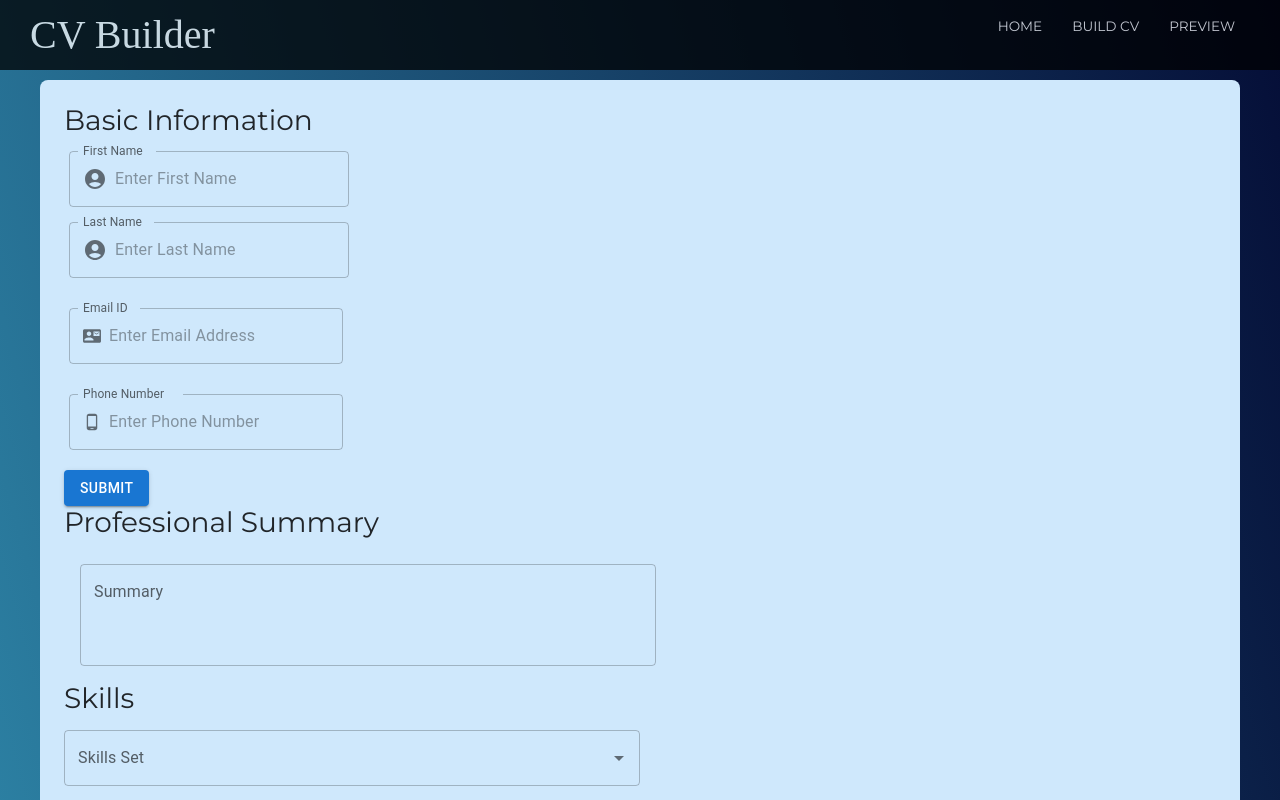
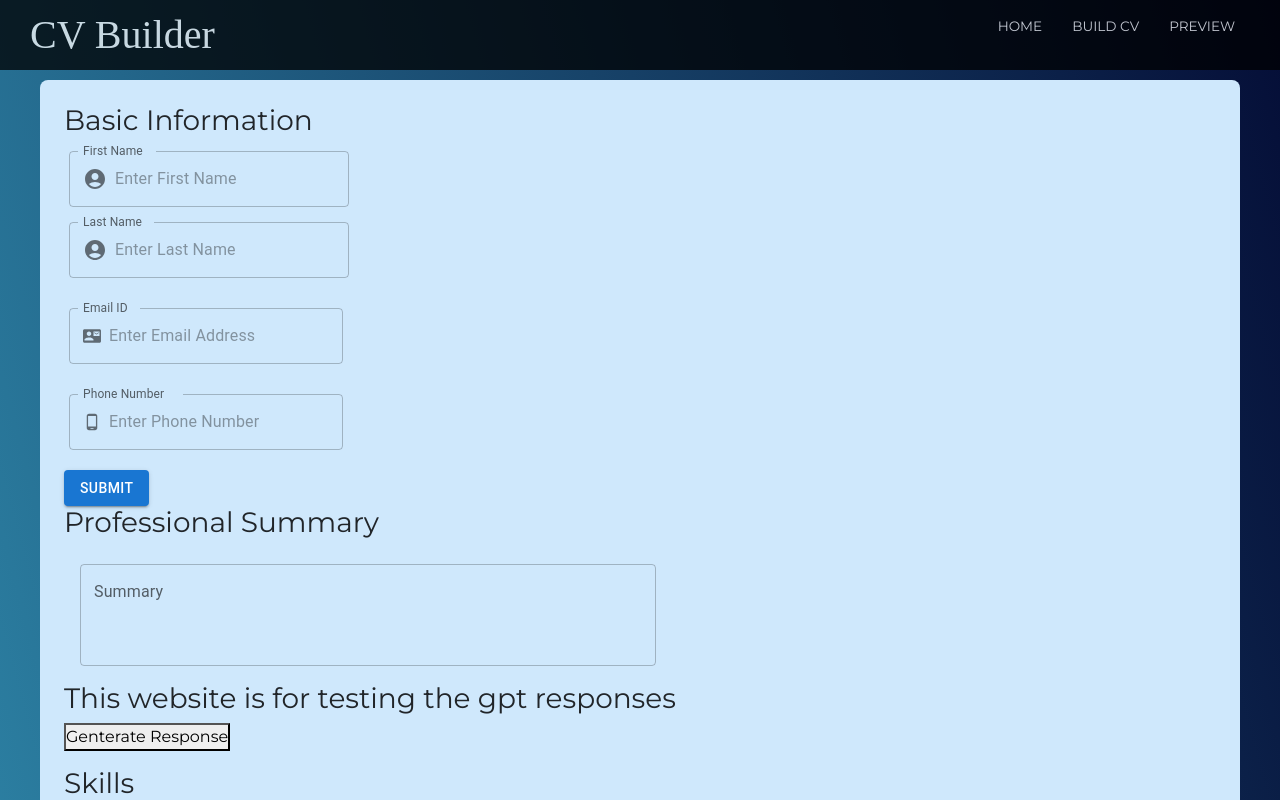
Before and after one commit to maijako/CV-generator, a React (Create React App) app: page /buildCV in a window 1280 px wide. Shown: the top 800 px of the page. Built offline with nearby package versions, Linux system fonts and the light colour scheme; no server answers; a web font is replaced by a local one; what @react-pdf/renderer would draw is missing.

Commit message:
Adds the GPT generated response to the website as a paragraph for testing

```diff
--- a/package.json
+++ b/package.json
@@ -15,6 +15,7 @@
     "@testing-library/user-event": "^13.5.0",
     "bootstrap": "^5.2.3",
     "moment": "^2.29.4",
+    "openai": "^3.2.1",
     "react": "^18.2.0",
     "react-dom": "^18.2.0",
     "react-icons": "^4.8.0",
--- a/src/components/ChatGPTAI.js
+++ b/src/components/ChatGPTAI.js
@@ -1,7 +1,6 @@
 import React, {useState, useEffect} from "react";
 import {Configuration, OpenAIApi} from "openai";
 import APIKEY from "../APIKey.json";
-//import GPTResponse from "./components/GPTResponse";
 
 function ChatGPTAI() {
   const [result, setResult] = useState("");
@@ -16,15 +15,20 @@ function ChatGPTAI() {
     //const getResponse = async () => {
       try{
         const respObj = await openai.createCompletion({
-          "model": "text-curie-001",
-          "prompt": "Write a professional summary for Front End Developer",
-          "max_tokens": 7,
-          "temperature": 0
+            model: "text-davinci-003",
+            prompt: "Write a professional summary for front end development",
+            temperature: 0.6,
+            max_tokens: 10,
+            top_p: 1,
+            frequency_penalty: 0,
+            presence_penalty: 0
         });
 
-        console.log("Response object: "+JSON.stringify(respObj));
-        console.log("Response object: "+respObj["data"]["choices"][0]["text"]);
-        //setResult(response)
+        console.log("Response object: ");
+        console.log(respObj);
+        console.log("Data:");
+        console.log(respObj["data"]["choices"][0]["text"]);
+        setResult(respObj["data"]["choices"][0]["text"]);
       }catch(error){
         console.error(error);
       }
@@ -34,22 +38,11 @@ function ChatGPTAI() {
     <div>
       <h3>This website is for testing the gpt responses</h3>
       <button onClick={getResponse}>Genterate Response</button>
-      {/* <GPTResponse result={result}/> */}
+      <p>{result}</p>
     </div>
   );
 }
 
+// Generate a summary that elaborates my unique selling points and sets me apart from other candidates, using the following details:\n5 years experience in cutomer service.\nCurrently looking for a role in software development.\nCompleted a bootcamp in front end web development.
+
 export default ChatGPTAI;
-
-// useEffect(() => {
-//   const getUsers = async () => {
-//     const users = await fetchUsers();
-//     setUsers(users);
-//   };
-
-//   getUsers(); // run it, run it
-
-//   return () => {
-//     // this now gets called when the component unmounts
-//   };
-// }, []);
--- a/src/components/cvcomponents/ProfessionalSummary.js
+++ b/src/components/cvcomponents/ProfessionalSummary.js
@@ -1,5 +1,6 @@
 import React from "react";
 import { TextField } from '@mui/material';
+import ChatGPTAI from "../ChatGPTAI";
 
 //import useDispatch and useSElector hooks from react-redux into the form
 import { useDispatch, useSelector } from "react-redux";
@@ -31,6 +32,7 @@ function ProfessionalSummary() {
                 maxRows={8}
                 sx={{margin: 2, width: "50%"}}
             />
+            <ChatGPTAI />
         </>
     );
 }
```
Also changed, not shown: 1 other file (tests, documents, lock files or other folders).
